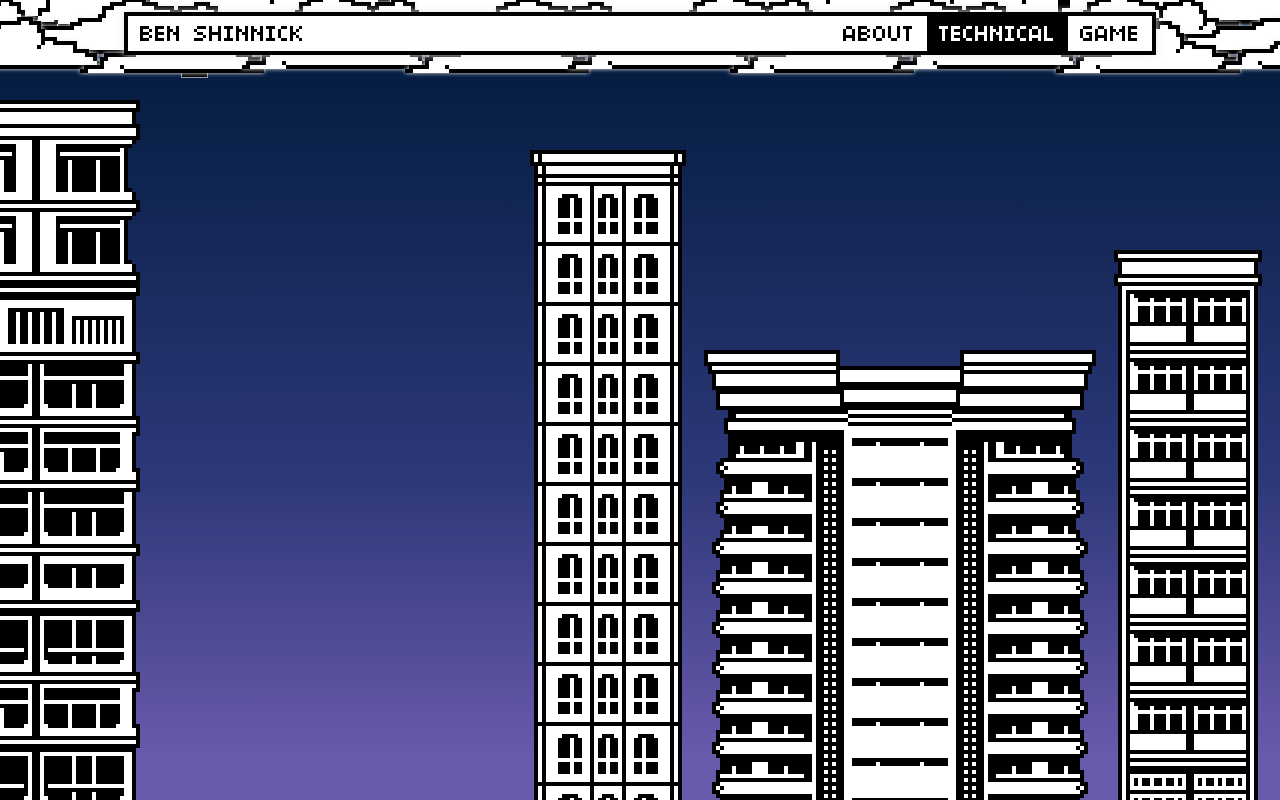
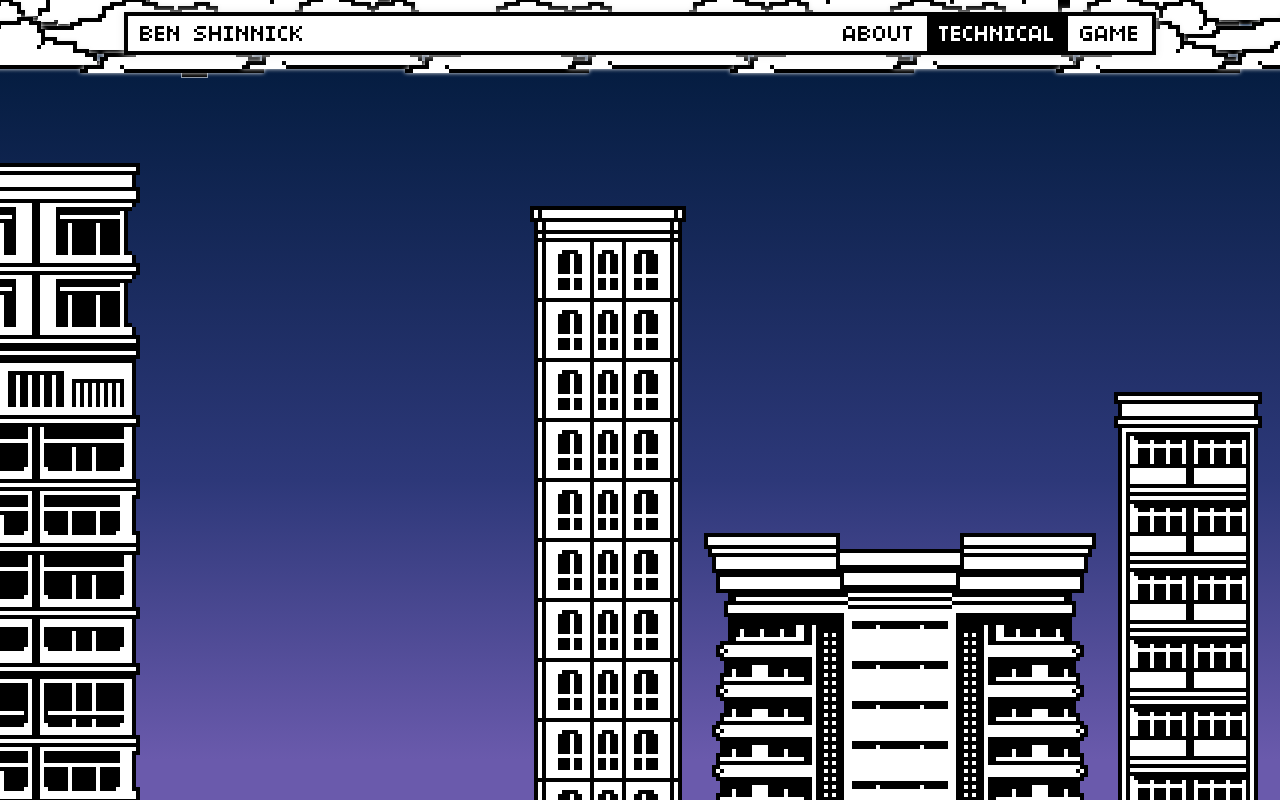
Before and after one commit to benshinnick/personal-website, a React (Create React App) app: page / in a window 1280 px wide. Shown: the top 800 px of the page. Built offline with nearby package versions, Linux system fonts and the light colour scheme.

Commit message:
Added building scroll

```diff
--- a/src/PersonalWebsite/PersonalWebsite.jsx
+++ b/src/PersonalWebsite/PersonalWebsite.jsx
@@ -16,7 +16,6 @@ export default class PersonalWebsite extends React.Component {
         super(props)
         this.navBarRef = React.createRef()
         this.cloudsRef = React.createRef()
-        this.homePageRef = React.createRef()
         this.rocketGuyRef = React.createRef()
 
         this.state = {
@@ -57,7 +56,7 @@ export default class PersonalWebsite extends React.Component {
         if(root === null) {
             root = createRoot(mainContent)
         }
-        root.render(<HomePage ref={this.homePageRef} />)
+        root.render(<HomePage />)
         this.setState({ currentPage: 'home' })
     }
 
@@ -73,8 +72,10 @@ export default class PersonalWebsite extends React.Component {
                 setTimeout(() => {
                     root.render(<HomePage />)
                     this.setState({ currentPage: 'home' })
-                    mainContent.style.animationDelay = '500ms'
-                    mainContent.style.animation = '1000ms home-appear forwards'
+                    // mainContent.style.animationDelay = '500ms'
+                    setTimeout(() => {
+                        mainContent.style.animation = '1000ms home-appear forwards'
+                    }, 100)
                 }, 750)
                 this.rocketGuyRef.current.flyInFromBottom()
             }
@@ -93,7 +94,9 @@ export default class PersonalWebsite extends React.Component {
                     this.navBarRef.current.transitionToOverCloud()
                     root.render(<TechnicalPage />)
                     this.setState({ currentPage: 'technical' })
-                    mainContent.style.animation = '1000ms home-appear forwards'
+                    setTimeout(() => {
+                        mainContent.style.animation = '1000ms home-appear forwards'
+                    }, 100)
                 }, 750)
                 this.rocketGuyRef.current.flyInFromTop()
             }
--- a/src/PersonalWebsite/RocketGuy/RocketGuy.css
+++ b/src/PersonalWebsite/RocketGuy/RocketGuy.css
@@ -24,6 +24,9 @@
     image-rendering: pixelated;
     image-rendering: optimize-contrast;
     -ms-interpolation-mode: nearest-neighbor;
+    image-rendering: auto;
+    image-rendering: crisp-edges;
+    image-rendering: pixelated;
     filter: none;
 }
 
--- a/src/PersonalWebsite/TechnicalPage/Buildings/Buildings.css
+++ b/src/PersonalWebsite/TechnicalPage/Buildings/Buildings.css
@@ -9,11 +9,12 @@
 #building-1-top {
     background-image: url(./BuildingSprites/building1-top.png);
     position: relative;
-    margin-top: 150px;
+    /* margin-top: 150px; */
     width: 156px;
     height: 36px;
     transform-origin: top right;
     z-index: 1;
+    transition: margin-top 25ms ease-out;
 }
 
 #building-1-floors {
@@ -28,12 +29,13 @@
 
 #building-2-top {
     background-image: url(./BuildingSprites/building2-top.png);
-    margin-top: 350px;
+    /* margin-top: 350px; */
     width: 392px;
     height: 188px;
     position: relative;
     transform-origin: top right;
     z-index: 1;
+    transition: margin-top 25ms ease-out;
 }
 #building-2-floors {
     background-image: url(./BuildingSprites/building2-floors.png);
@@ -42,17 +44,19 @@
     height: 300vh;
     position: relative;
     transform-origin: top right;
+    image-rendering: crisp-edges;
     z-index: 1;
 }
 
 #building-3-top {
     background-image: url(./BuildingSprites/building3-top.png);
-    margin-top: 250px;
+    /* margin-top: 250px; */
     width: 148px;
     height: 92px;
     position: relative;
     transform-origin: top right;
     z-index: 1;
+    transition: margin-top 25ms ease-out;
 }
 
 #building-3-floors {
--- a/src/PersonalWebsite/TechnicalPage/Buildings/Buildings.jsx
+++ b/src/PersonalWebsite/TechnicalPage/Buildings/Buildings.jsx
@@ -1,7 +1,35 @@
 import React from 'react';
 import './Buildings.css';
 
+var building1margin
+var building2margin
+var building3margin
+var building4margin
+
 export default class Buildings extends React.Component {
+
+    componentDidMount() {
+        this.onScroll()
+    }
+
+    onScroll() {
+        const building1 = document.getElementById('building-1-top')
+        building1margin = -window.scrollY/16 + 250
+        building1.style.marginTop = `${building1margin}px`
+
+        const building2 = document.getElementById('building-2-top')
+        building2margin = -window.scrollY/6 + 650
+        building2.style.marginTop = `${building2margin}px`
+
+        const building3 = document.getElementById('building-3-top')
+        building3margin = -window.scrollY/12 + 450
+        building3.style.marginTop = `${building3margin}px`
+
+        const building4 = document.getElementById('building-4')
+        building4margin = -window.scrollY/8 + 250
+        building4.style.top = `${building4margin}px`
+    }
+
     render() {
         return (
             <div>
--- a/src/PersonalWebsite/TechnicalPage/TechnicalPage.jsx
+++ b/src/PersonalWebsite/TechnicalPage/TechnicalPage.jsx
@@ -3,22 +3,33 @@ import './TechnicalPage.css';
 import Buildings from './Buildings/Buildings';
 
 export default class TechnicalPage extends React.Component {
+    constructor(props) {
+        super(props)
+        this.buildingsRef = React.createRef()
+    }
+
     componentDidMount() {
         window.addEventListener('resize', this.handleResize)
+        window.addEventListener('scroll', this.handleScroll)
     }
 
     componentWillUnmount() {
         window.removeEventListener('resize', this.handleResize)
+        window.removeEventListener('scroll', this.handleScroll)
     }
 
     handleResize() {
         document.getElementById('filler-tech').style.height = `${Math.floor(window.innerHeight*8.5)}px`
     }
 
+    handleScroll = () => {
+        this.buildingsRef.current.onScroll()
+    }
+
     render() {
         return (
             <main className='technical-page'>
-                <Buildings />
+                <Buildings ref={this.buildingsRef} />
                 <div id='filler-tech' style={{height: window.innerHeight*8.5 + 'px'}} />
             </main>
         );
```
